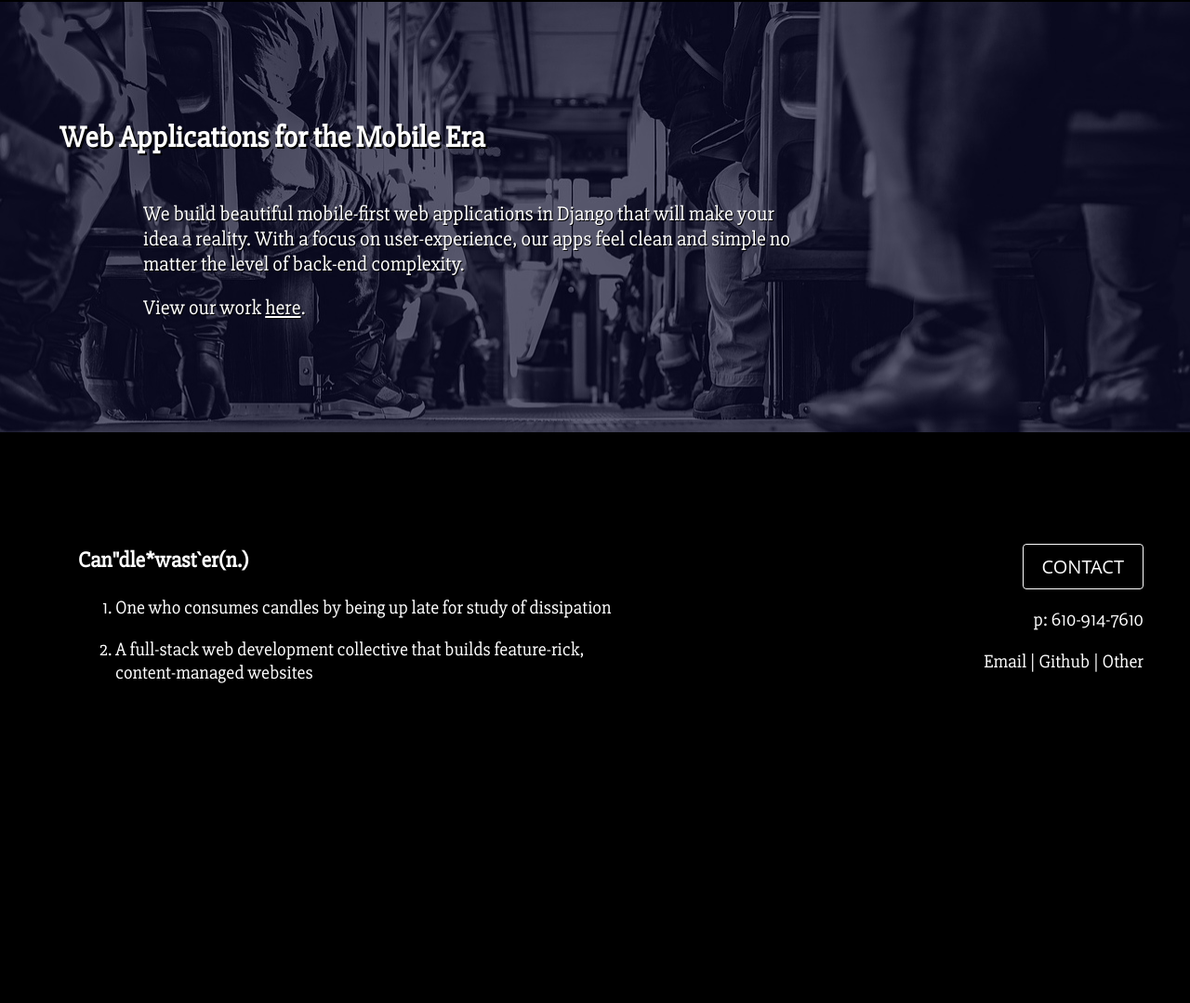
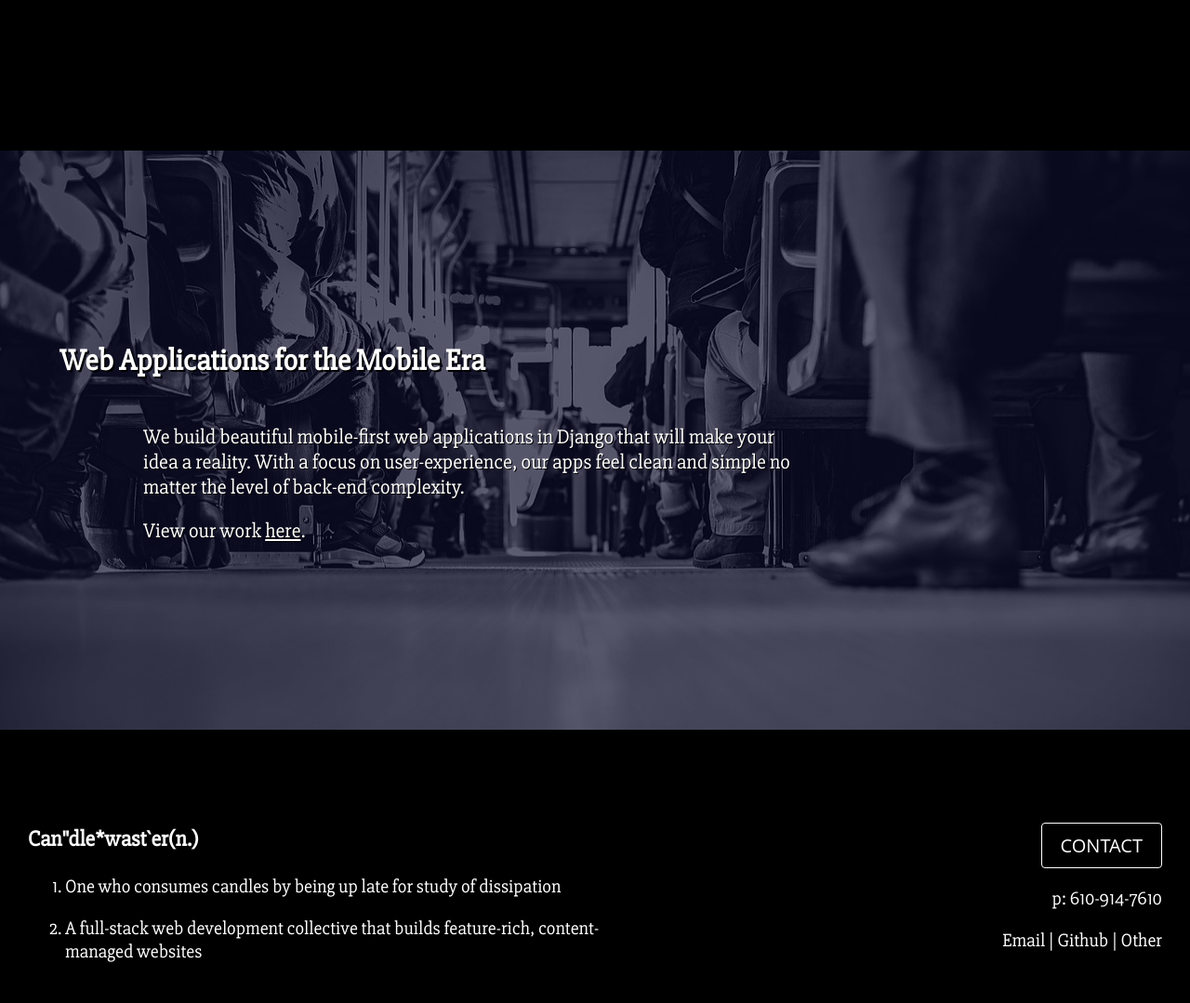
Before and after one commit to nafieshehu/collective68.github.io, a website: page www/index.html in a window 1280 px wide. Shown: the part 1237-2316 px from the top of the page at 93% size. Before the commit the page ends 2093 px from the top, so only its background shows below. Drawn offline with nearby package versions, Linux system fonts and the light colour scheme; files that its build step writes are made by us from their sources; a web font is replaced by a local one.

Commit message:
clean up footer, enlarge pics

```diff
--- a/www/assets/styles/style.scss
+++ b/www/assets/styles/style.scss
@@ -91,7 +91,7 @@ section.full:last-of-type {
 
 .dark {
   background-color: rgba(0,0,35,.6);
-  padding: 70px 0;
+  padding: 150px 0;
 }
 
 .section-content h2 {
@@ -152,6 +152,7 @@ footer {
 .columns {
   display: flex;
   justify-content: space-between;
+  padding: 10px;
 }
 
 .footer-column {
--- a/www/index.html
+++ b/www/index.html
@@ -78,13 +78,12 @@
 
     <footer>
       <section class="full">
-        <div class="section-content">
           <div class="columns">
             <div class="footer-column">
               <h3>Can"dle*wast`er(n.)</h3>
               <ol>
                 <li>One who consumes candles by being up late for study of dissipation</li>
-                <li>A full-stack web development collective that builds feature-rick, content-managed websites</li>
+                <li>A full-stack web development collective that builds feature-rich, content-managed websites</li>
               </ol>
             </div>
             <div class="footer-column">
@@ -94,7 +93,6 @@
                 <li>Email | Github | Other</li>
               </ul>
             </div>
-          </div>
         </div>
       </section>
     </footer>
```
